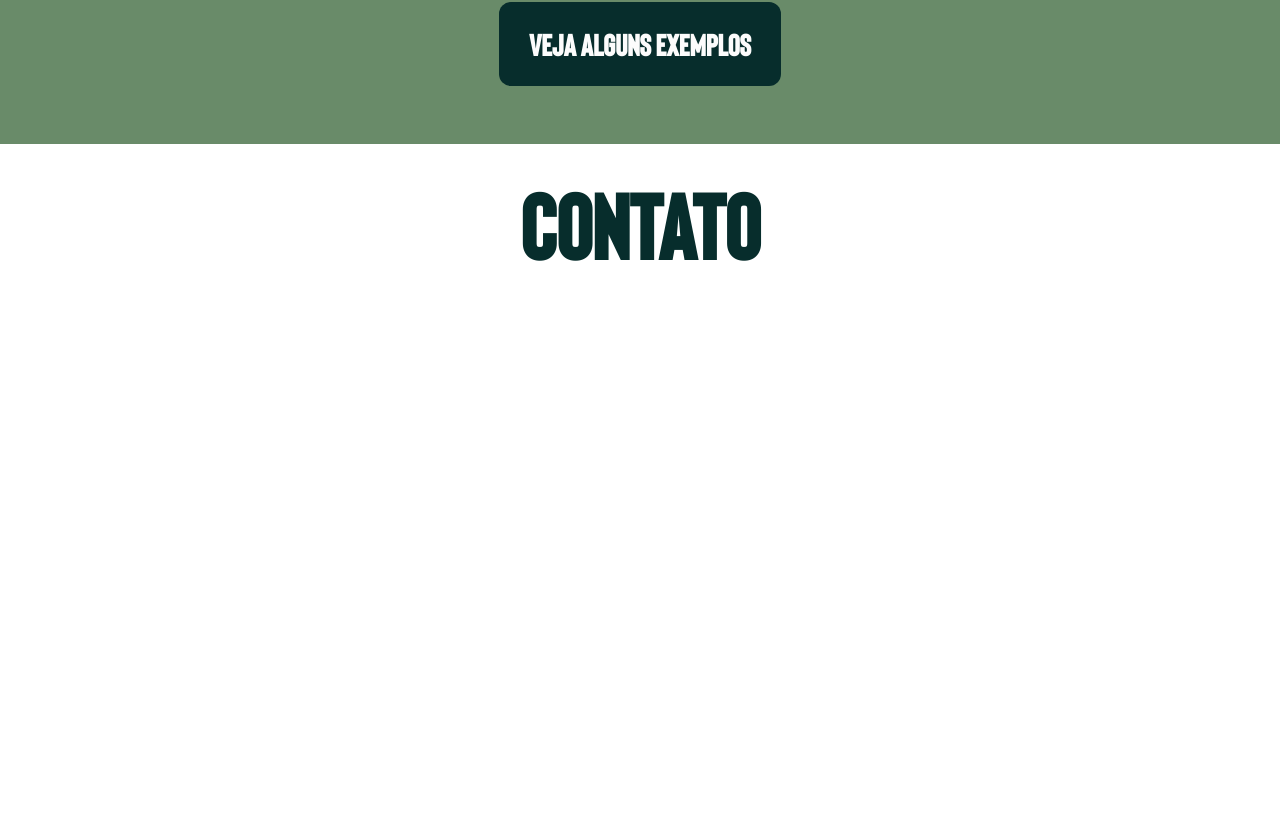
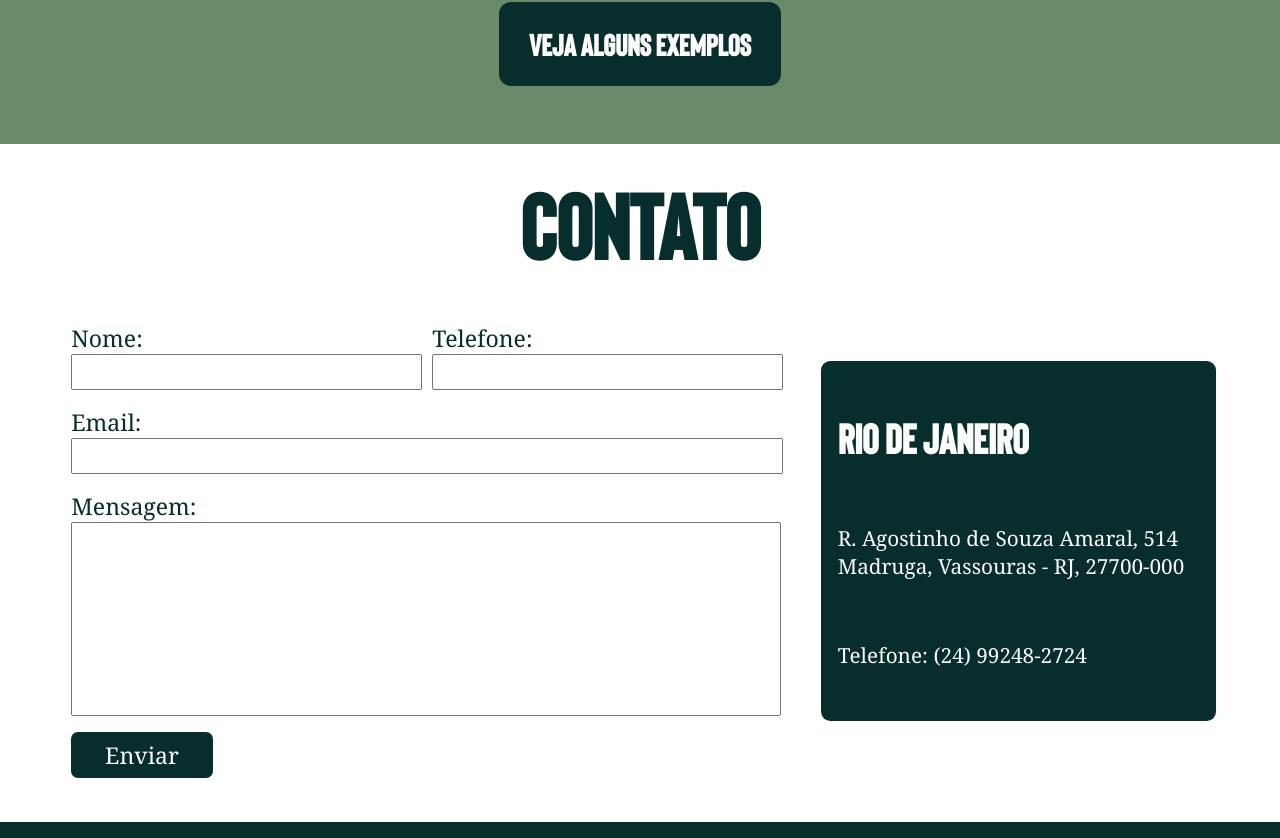
Before and after one commit to DVargasStudio/DVargasStudio, a React (Create React App) app: page / in a window 1280 px wide. Shown: the part 3402-4240 px from the top of the page. Built offline with nearby package versions, Linux system fonts and the light colour scheme.

Commit message:
Contact form created

```diff
--- a/public/index.html
+++ b/public/index.html
@@ -5,9 +5,9 @@
     <meta name="viewport" content="width=device-width, initial-scale=1" />
     <meta
       name="description"
-      content="Web site created using create-react-app"
+      content="D'Vargas WebSite"
     />
-    <title>React App</title>
+    <title>D'Vargas Studio</title>
 
   </head>
   <body>
--- a/src/App.jsx
+++ b/src/App.jsx
@@ -10,7 +10,6 @@ import Services from "./components/services/Services";
 import Packs from "./components/packs/Packs";
 import Contact from "./components/contact/Contact";
 import Footer from "./components/footer/Footer";
-
 
 function App() {
   const [menuOpen,SetMenuOpen ] = useState(false);
--- a/src/components/contact/Contact.jsx
+++ b/src/components/contact/Contact.jsx
@@ -4,6 +4,55 @@ export default function Contact() {
   return (
     <div id="Contact">
       <h1>Contato</h1>
+      <div className="Contact-Content">
+        <div className="Contact-Form">
+
+           <form method="POST" action="https://formsubmit.co/d7d17c08c6dad987090da39ffff3eeea">
+             <div className="Contact-Form-Session">
+                <div className="Contact-Form-Obj">
+                  <label>Nome:</label>
+                  <input type="text" name="Nome" required/>
+                </div>
+                <div className="Contact-Form-Obj">
+                  <label>Telefone:</label>
+                  <input type="tel" name="Telefone"  pattern="[0-9+.#- ]+$" required/>
+                </div>
+             </div>
+
+             <div className="Contact-Form-Session">
+                <div className="Contact-Form-Obj">
+                  <label>Email:</label>
+                  <input type="email" name="Email" required/>
+                </div>
+              </div>
+
+             <div className="Contact-Form-Session">
+                <div className="Contact-Form-Obj">
+                  <label>Mensagem:</label>
+                  <textarea name="Mensagem" cols="2" rows="6"></textarea>
+                </div>
+              </div>
+
+              <div className="Contact-Form-Session">
+                <div className="Contact-Form-Obj">
+                  <input type="text" name="_honey" className="Contact-Honey"/>
+                  <input type="hidden" name="_subject" value="D'Vargas - Nova Mensagem de seu site"/>
+                  <input type="hidden" name="_captcha" value="false"/>
+                  <input type="hidden" name="_next" value="http://grramp.github.io/DVargasStudio/#Contact"/>
+                  <input type="hidden" name="_template" value="box"/>
+                  <button type="submit">Enviar</button>
+                </div>
+              </div>
+
+           </form>
+
+        </div>
+        <div className="Contact-Info">
+          <h3>Rio de Janeiro</h3>
+          <p>R. Agostinho de Souza Amaral, 514<br/>Madruga, Vassouras - RJ, 27700-000</p>
+          <p>Telefone: (24) 99248-2724</p>
+          </div>
+      </div>
     </div>
   )
 }
--- a/src/components/contact/contact.scss
+++ b/src/components/contact/contact.scss
@@ -1,6 +1,84 @@
 @import './../../variables.scss';
 
 #Contact{
-    height: 100vh;
     text-align: center;
 }
+
+.Contact-Content{
+    display: flex;
+    flex-direction: row;
+    align-items: center;
+    margin: 1% 5%;
+    gap: 3%;
+}
+
+.Contact-Form{
+    flex: 2;
+    margin: 2% 0;
+}
+
+.Contact-Info{
+    margin-bottom: 1.5%;
+    padding: 4.5% 1.5% 4.5%;
+    height: 32vh;
+    display: flex;
+    flex-direction: column;
+    justify-content: space-between;
+    text-align: left;
+    flex:1;
+    background-color: $color-primary;
+    border-radius: 0.4em;
+
+    h3, p{
+        color: $color-white;
+    }
+
+    p{
+        font-size: 0.9em;
+    }
+}
+.Contact-Form-Session{
+    text-align: left;
+    display: flex;
+    flex-direction: row;
+}
+
+.Contact-Form-Obj{
+    flex: 1;
+    margin: 1.1% 1%;
+    display: flex;
+    flex-direction: column;
+
+    input{
+        width: 100%;
+    }
+
+    textarea{
+        resize: none;
+        width: 100%;
+    }
+
+    button{
+        width: 20%;
+        background-color: $color-primary;
+        color: $color-white;
+        border: none;
+        cursor: pointer;
+        padding: 1% 0;
+        border-radius: 0.3em;
+    }
+    button:hover{
+        background-color: $color-primary-darker;
+    }
+}
+
+.Contact-Honey{
+    display: none;
+}
+
+@media (max-aspect-ratio: 4/3){
+
+    .Contact-Content{
+        flex-direction: column;
+    }
+}
```
Also changed, not shown: 1 other file (tests, documents, lock files or other folders).
